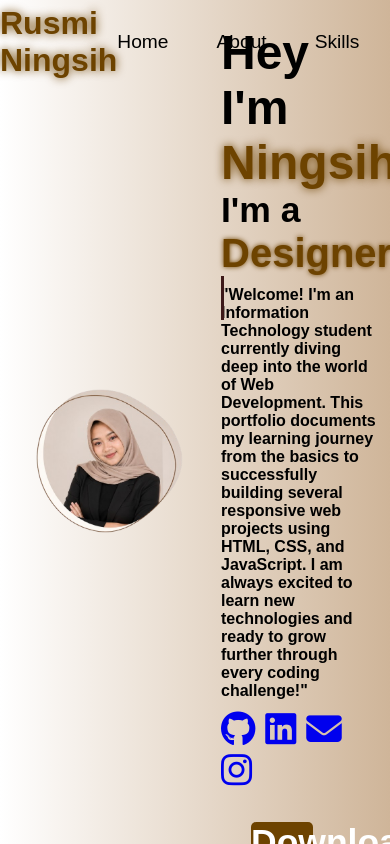
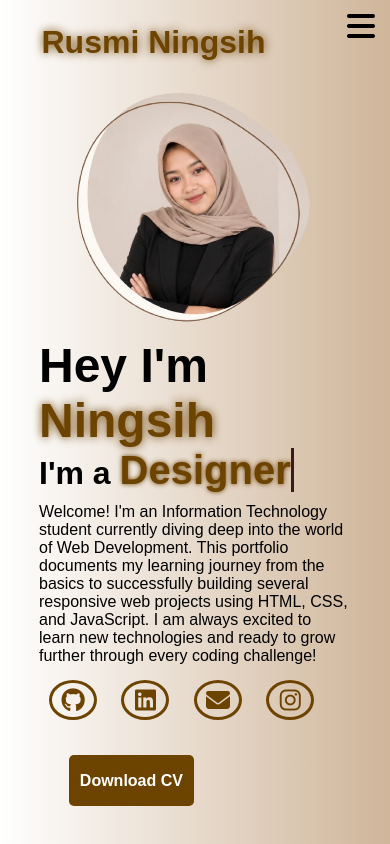
Before and after one commit to rusminingsih/portofolio-website, a plain HTML site: page index.html in a window 390 px wide. Drawn offline with Linux system fonts and the light colour scheme.

Commit message:
Update content

```diff
--- a/index.html
+++ b/index.html
@@ -21,7 +21,7 @@
                 <div class="link"><a href="#">Blog</a></div>
                 <div class="link contact-btn"><a href="#">Contact Us</a></div>
             </div>
-            <i class="fa-solid fa-bars hamburg"></i>
+            <i class="fa-solid fa-bars hamburg" onclick="hamburg()"></i>
         </div>
         <div class="dropdown">
             <div class="links">
@@ -31,8 +31,10 @@
                 <a href="">Services</a>
                 <a href="">Blogs</a>
                 <a href="">Contact Us</a>
+                <i class="fa-solid fa-xmark cancel" onclick="cancel()"></i>
             </div>
         </div>
+        </nav>
         <section>
             <div class="main-container">
                 <div class="image">
@@ -40,8 +42,8 @@
                 </div>
                 <div class="content">
                     <h1>Hey I'm <span>Ningsih</span></h1>
-                    <div class="typewriter"> I'm a <span></span>
-                    <p>"Welcome! I'm an Information Technology student currently diving deep into the world of Web Development. This portfolio documents my learning journey from the basics to successfully building several responsive web projects using HTML, CSS, and JavaScript. I am always excited to learn new technologies and ready to grow further through every coding challenge!"</p>
+                    <div class="typewriter">I'm a <span></span></div>
+                    <p>Welcome! I'm an Information Technology student currently diving deep into the world of Web Development. This portfolio documents my learning journey from the basics to successfully building several responsive web projects using HTML, CSS, and JavaScript. I am always excited to learn new technologies and ready to grow further through every coding challenge!</p>
                     <div class="social-link">
                         <a href="#"><i class="fa-brands fa-github"></i></a>
                         <a href="#"><i class="fa-brands fa-linkedin"></i></a>
@@ -54,6 +56,16 @@
                 </div>
             </div>
         </section>
-    </nav>
+        <script>
+            function hamburg(){
+                const navbar = document.querySelector(".dropdown")
+                navbar.style.transform = "translateY(0px)"
+            }
+
+            function cancel(){
+                const navbar = document.querySelector(".dropdown")
+                navbar.style.transform = "translateY(-500px)"
+            }
+        </script>
 </body>
 </html>
--- a/style.css
+++ b/style.css
@@ -170,7 +170,7 @@ section{
 
 .content .typewriter{
     font-weight: 600;
-    font-size: clamp(1rem, 1rem + 5vw, 3rem);
+    font-size: clamp(1rem, 1rem + 5vw, 2rem);
 }
 
 .content .typewriter span{
@@ -218,7 +218,7 @@ section{
     margin: 10px 0;
 }
 
-.social-links i{
+.social-link i{
     display: inline-flex;
     justify-content: center;
     align-items: center;
@@ -233,7 +233,7 @@ section{
     transition: 0.2s linear;
 }
 
-.social-links i:hover{
+.social-link i:hover{
     scale: 1.3;
     color: white;
     background-color: rgb(109,67,0);
@@ -251,4 +251,55 @@ section{
     font-size: 100%;
     font-weight: 700;
     border-radius: 5px;
+    transition: 0.2s linear;
 }
+
+.content button:hover{
+    scale: 1.1;
+    color: rgb(109,67,0);
+    border: 2px solid rgb(109,67,0);
+    background-color: transparent;
+    font-weight: 700;
+    box-shadow: 0 0 40px rgb(109,67,0);
+}
+
+@media (max-width:884px){
+    body{
+        overflow-y:visible;
+    }
+
+    nav.logo{
+        position: absolute;
+        top: 16px;
+        left: 15px;
+        font-size: 1.5rem;
+    }
+
+    .main-container{
+        display: flex;
+        flex-direction: column;
+    }
+
+    .nav-container .link{
+        display: none;
+    }
+
+    .hamburg,.cancel{
+        display: block;
+    }
+
+    .main-container .content{
+        width: 80%;
+    }
+
+    .social-link i{
+        width: 2..5rem;
+        height: 2.5rem;
+        font-size: 1.5rem;
+    }
+
+    .main-container .image{
+        width: 80%;
+
+    }
+}
```
